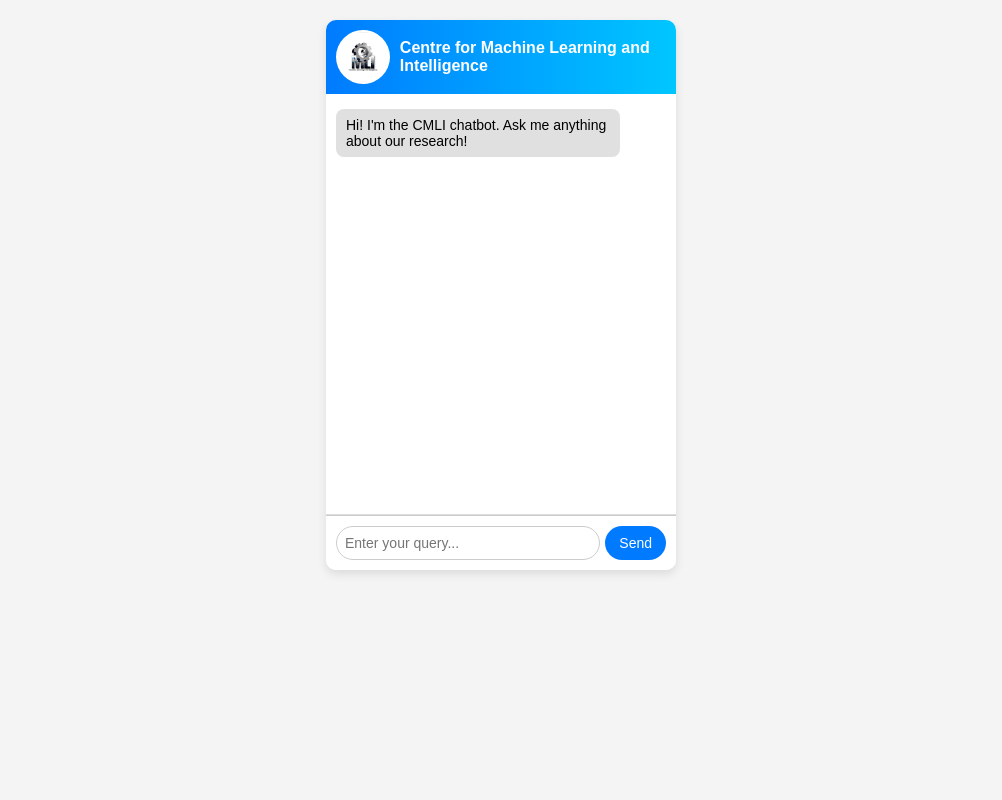
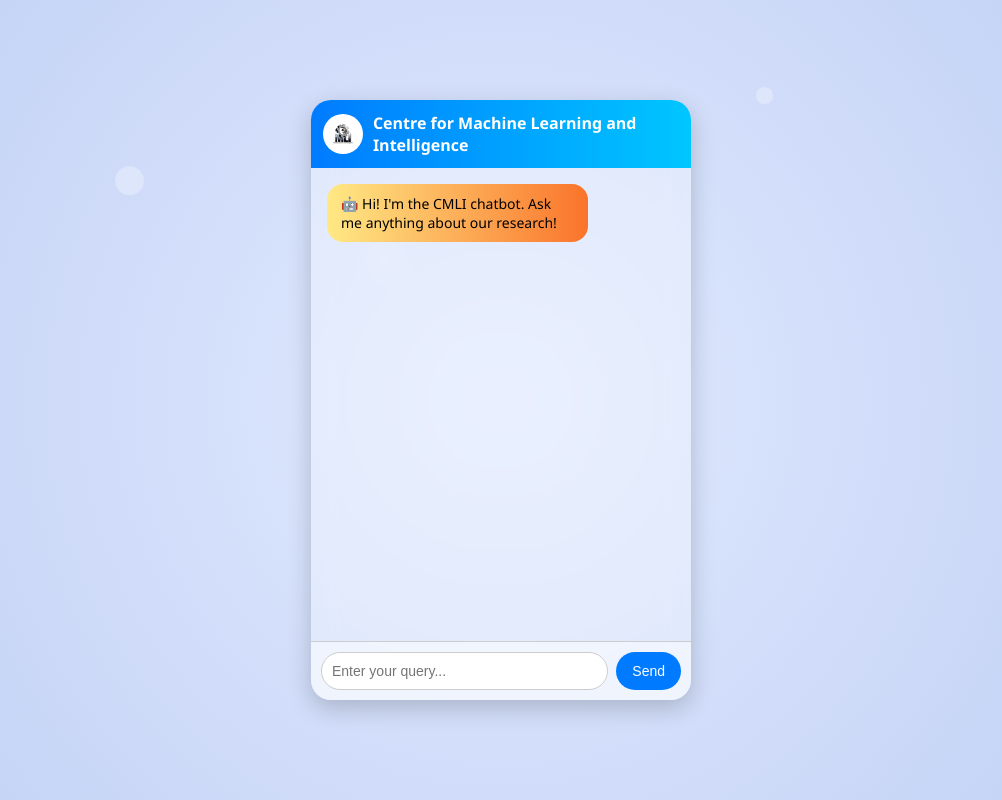
Before and after one commit to rathipriyae228/cmlichatbot, a Flask app: page / in a window 1280 px wide. Shown: the whole page, without its empty margins (139-1141 px from the left). Run offline with Flask 3, Linux system fonts and the light colour scheme.

Commit message:
Update index.html

```diff
--- a/templates/index.html
+++ b/templates/index.html
@@ -5,22 +5,60 @@
   <meta name="viewport" content="width=device-width, initial-scale=1.0"/>
   <title>CMLI Chatbot</title>
   <style>
+    * {
+      box-sizing: border-box;
+    }
+
     body {
-      font-family: Arial, sans-serif;
-      background-color: #f4f4f4;
+      margin: 0;
+      padding: 0;
+      font-family: 'Segoe UI', sans-serif;
+      background: radial-gradient(circle, #e1eaff, #c1d0f4);
       display: flex;
       justify-content: center;
-      padding: 20px;
-      margin: 0;
+      align-items: center;
+      height: 100vh;
+      overflow: hidden;
+      position: relative;
+    }
+
+    .bubble-background {
+      position: absolute;
+      width: 100%;
+      height: 100%;
+      overflow: hidden;
+      z-index: -1;
+    }
+
+    .bubble {
+      position: absolute;
+      width: 20px;
+      height: 20px;
+      background: rgba(255, 255, 255, 0.3);
+      border-radius: 50%;
+      animation: float 10s infinite ease-in-out;
+    }
+
+    @keyframes float {
+      0% {
+        transform: translateY(0) scale(1);
+      }
+      50% {
+        transform: translateY(-600px) scale(1.2);
+      }
+      100% {
+        transform: translateY(0) scale(1);
+      }
     }
 
     .chat-container {
-      width: 350px;
-      background: white;
-      border-radius: 10px;
-      box-shadow: 0 4px 10px rgba(0, 0, 0, 0.1);
+      width: 380px;
+      height: 600px;
+      background: rgba(255, 255, 255, 0.3);
+      backdrop-filter: blur(12px);
+      border-radius: 20px;
+      box-shadow: 0 8px 25px rgba(0, 0, 0, 0.2);
       overflow: hidden;
-      margin-bottom: 30px;
       display: flex;
       flex-direction: column;
     }
@@ -29,99 +67,115 @@
       display: flex;
       align-items: center;
       justify-content: center;
-      padding: 10px;
+      padding: 12px;
       background: linear-gradient(to right, #007bff, #00c6ff);
       color: white;
       font-weight: bold;
+      font-size: 16px;
     }
 
     .logo {
-      width: 50px;
-      height: 50px;
-      object-fit: contain;
+      width: 40px;
+      height: 40px;
       border-radius: 50%;
       margin-right: 10px;
-      background-color: white;
-      padding: 2px;
+      object-fit: contain;
+      background: white;
+      padding: 3px;
     }
 
     .chat-box {
-      height: 400px;
+      flex: 1;
+      padding: 16px;
       overflow-y: auto;
-      padding: 10px;
-      border-bottom: 1px solid #ddd;
       display: flex;
       flex-direction: column;
-      position: relative;
     }
 
     .message {
-      padding: 8px 10px;
-      margin: 5px 0;
-      border-radius: 8px;
-      max-width: 80%;
+      max-width: 75%;
+      padding: 10px 14px;
+      border-radius: 16px;
+      margin-bottom: 10px;
       font-size: 14px;
+      position: relative;
+      transition: transform 0.2s ease;
+    }
+
+    .message:hover {
+      transform: scale(1.02);
     }
 
     .user {
-      background: #007bff;
+      align-self: flex-end;
+      background: linear-gradient(to right, #4facfe, #00f2fe);
       color: white;
-      align-self: flex-end;
     }
 
     .bot {
-      background: #e0e0e0;
+      align-self: flex-start;
+      background: linear-gradient(to right, #ffe985, #fa742b);
       color: black;
-      align-self: flex-start;
+    }
+
+    .bot::before {
+      content: "🤖 ";
     }
 
     .typing-indicator {
+      align-self: flex-start;
       font-style: italic;
+      color: #333;
       font-size: 13px;
-      color: #666;
-      align-self: flex-start;
-      animation: blink 1s linear infinite;
+      animation: blink 1s infinite;
     }
 
     @keyframes blink {
       0%, 100% { opacity: 1; }
-      50% { opacity: 0.3; }
+      50% { opacity: 0.4; }
     }
 
     .input-box {
       display: flex;
       padding: 10px;
-      background: #fff;
+      background: rgba(255, 255, 255, 0.5);
       border-top: 1px solid #ccc;
     }
 
     input {
       flex: 1;
-      padding: 8px;
+      padding: 10px;
+      border-radius: 20px;
       border: 1px solid #ccc;
-      border-radius: 20px;
       outline: none;
       font-size: 14px;
     }
 
     button {
-      margin-left: 5px;
-      padding: 8px 14px;
+      margin-left: 8px;
+      padding: 10px 16px;
       background: #007bff;
       color: white;
       border: none;
       border-radius: 20px;
       cursor: pointer;
       font-size: 14px;
+      transition: background 0.3s;
     }
 
-    button:disabled {
-      background: #aaa;
-      cursor: not-allowed;
+    button:hover {
+      background: #005bbf;
     }
   </style>
 </head>
 <body>
+
+  <div class="bubble-background">
+    <div class="bubble" style="top: 80%; left: 20%; width: 25px; height: 25px;"></div>
+    <div class="bubble" style="top: 70%; left: 70%; width: 15px; height: 15px;"></div>
+    <div class="bubble" style="top: 90%; left: 40%; width: 20px; height: 20px;"></div>
+  </div>
+
   <div class="chat-container">
     <div class="chat-header">
       <img src="{{ url_for('static', filename='logo.png') }}" alt="CMLI Logo" class="logo"/>
@@ -137,7 +191,6 @@
   </div>
 
   <script>
-    // Initial greeting
     window.onload = function () {
       fetch("/default-message")
         .then(response => response.json())
@@ -145,7 +198,6 @@
         .catch(error => console.error("Error:", error));
     };
 
-    // Send message
     function sendMessage() {
       const inputField = document.getElementById("user-input");
       const userMessage = inputField.value.trim();
@@ -153,7 +205,7 @@
 
       if (!userMessage) return;
 
-      displayMessage("You: " + userMessage, "user");
+      displayMessage(userMessage, "user");
       inputField.value = "";
       sendButton.disabled = true;
 
@@ -167,7 +219,7 @@
         .then(response => response.json())
         .then(data => {
           typingMsg.remove();
-          displayMessage("CMLI: " + data.response, "bot");
+          displayMessage(data.response, "bot");
         })
         .catch(error => {
           typingMsg.remove();
@@ -179,7 +231,6 @@
         });
     }
 
-    // Show message
     function displayMessage(message, sender) {
       const chatBox = document.getElementById("chat-box");
       const msg = document.createElement("div");
```
